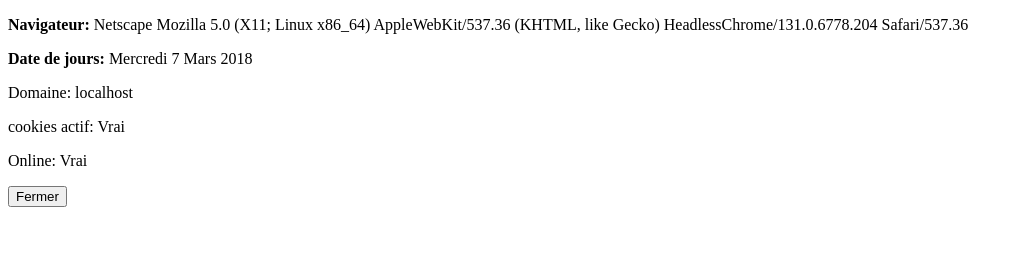
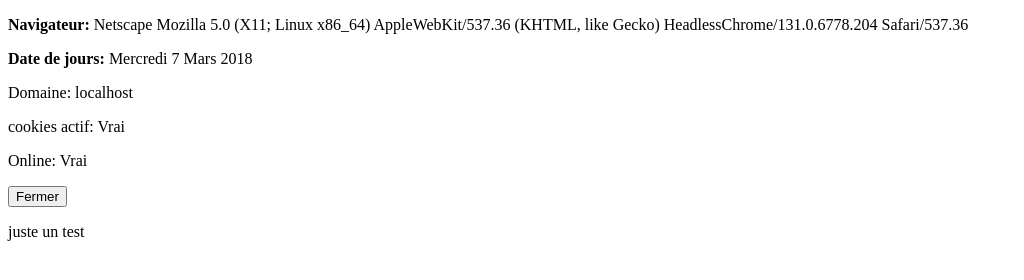
Before and after one commit to zay124/great, a plain HTML site: page info.html in a window 1280 px wide. Shown: the whole page, without its empty margins (0-1024 px from the left). Drawn offline with Linux system fonts and the light colour scheme; files whose address does not match are found by name.

Commit message:
ajout de p à info.html

```diff
--- a/info.html
+++ b/info.html
@@ -16,5 +16,6 @@
     <input type="button" value="Fermer" onclick="window.close()">
     </p>
     <!-- ajout de commentaire pour demo git -->
+    <p>juste un test</p>
 </body>
 </html>
```
